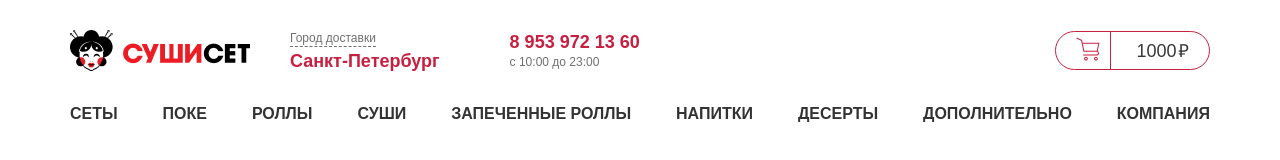
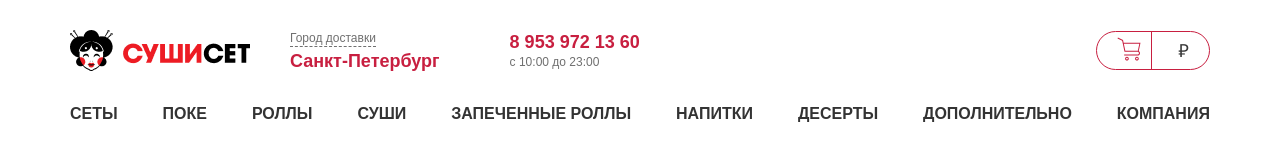
Before and after one commit to UnusualMessage/sushi-application, a React (Create React App) app in the folder sushi-front/: page / in a window 1280 px wide. Shown: the top 160 px of the page. Built offline with nearby package versions, Linux system fonts and the light colour scheme.

Commit message:
Декомпозиция Header

```diff
--- a/sushi-front/src/Main/Components/Base/Header/Header.js
+++ b/sushi-front/src/Main/Components/Base/Header/Header.js
@@ -1,4 +1,8 @@
+import { useState } from 'react';
 import './Header.scss';
+
+import HeaderCart from './HeaderCart';
+import HeaderMenu from './HeaderMenu';
 
 const Header = (props) => {
     return (
@@ -84,31 +88,8 @@ const Header = (props) => {
                             </div>
                         </div>
 
-                        <div className='header-menu'>
-                            <span className='menu-icon'>
-                                <svg version="1.1" xmlns="http://www.w3.org/2000/svg" x="0px" y="0px" viewBox="0 0 384.97 384.97" >
-                                    <path d="M12.03,84.212h360.909c6.641,0,12.03-5.39,12.03-12.03c0-6.641-5.39-12.03-12.03-12.03H12.03 C5.39,60.152,0,65.541,0,72.182C0,78.823,5.39,84.212,12.03,84.212z" />
-                                    <path d="M372.939,180.455H12.03c-6.641,0-12.03,5.39-12.03,12.03s5.39,12.03,12.03,12.03h360.909c6.641,0,12.03-5.39,12.03-12.03 S379.58,180.455,372.939,180.455z" />
-                                    <path d="M372.939,300.758H12.03c-6.641,0-12.03,5.39-12.03,12.03c0,6.641,5.39,12.03,12.03,12.03h360.909 c6.641,0,12.03-5.39,12.03-12.03C384.97,306.147,379.58,300.758,372.939,300.758z" />
-                                </svg>
-                            </span>
-                        </div>
-
-                        <div className='header-cart'>
-                            <a className='cart-link' href="/">
-                                <span className='cart-picture'>
-                                    <svg version="1.1" xmlns="http://www.w3.org/2000/svg" viewBox="0 0 512 512" enable-background="new 0 0 512 512">
-                                        <path d="m464.5,301.1l36.5-178h-359.7l-12.5-59.2-108.4-52.9-9.4,18.7 99,47.8 50,238.8h289c0,0 28.5,17.9 17.5,40.5-4.9,7-12.5,15.6-26.1,15.6h-287.6v20.6h287.7c19.8,0 36.5-10.4 45.9-27 18.4-34.4-21.9-64.9-21.9-64.9zm-286.7-5.7l-32.3-151.6h330.5l-31.3,151.6h-266.9z" />
-                                        <path d="m212.2,422.1c-21.9,0-39.6,17.6-39.6,39.4s17.7,39.4 39.6,39.4 39.6-17.6 39.6-39.4-17.7-39.4-39.6-39.4zm0,58.1c-10.4,0-18.8-8.3-18.8-18.7s8.3-18.7 18.8-18.7 18.8,8.3 18.8,18.7-8.4,18.7-18.8,18.7z" />
-                                        <path d="m424.9,422.1c-21.9,0-39.6,17.6-39.6,39.4s17.7,39.5 39.6,39.5 40.7-17.6 39.6-39.4c0-21.8-17.7-39.5-39.6-39.5zm18.8,39.5c0,10.4-8.3,18.7-18.8,18.7s-18.8-8.3-18.8-18.7 8.3-18.7 18.8-18.7 19.8,8.3 18.8,18.7z" />
-                                    </svg>
-                                </span>
-
-                                <span className='cart-price'>
-                                    1000
-                                </span>
-                            </a>
-                        </div>
+                        <HeaderMenu/>
+                        <HeaderCart />
                     </div>
                 </div>
             </header>
--- a/sushi-front/src/Main/Components/Base/Header/Header.scss
+++ b/sushi-front/src/Main/Components/Base/Header/Header.scss
@@ -273,8 +273,12 @@ $medium: 768px;
 
 @media screen and (max-width: $medium) {
     .header {
+        display: flex;
+        flex-direction: row;
+        justify-content: flex-start;
+        align-items: center;
+
         width: 100vw;
-        @include flexible-row;
 
         .header-wrapper {
             @include flexible-row;
--- /dev/null
+++ b/sushi-front/src/Main/Components/Base/Header/HeaderCart.js
@@ -0,0 +1,26 @@
+import { useState } from "react";
+import { Link } from "react-router-dom";
+
+const HeaderCart = (props) => {
+    const [price, setPrice] = useState(0);
+
+    return (
+        <div className='header-cart'>
+            <Link className='cart-link' to="/">
+                <span className='cart-picture'>
+                    <svg version="1.1" xmlns="http://www.w3.org/2000/svg" viewBox="0 0 512 512" enableBackground="new 0 0 512 512">
+                        <path d="m464.5,301.1l36.5-178h-359.7l-12.5-59.2-108.4-52.9-9.4,18.7 99,47.8 50,238.8h289c0,0 28.5,17.9 17.5,40.5-4.9,7-12.5,15.6-26.1,15.6h-287.6v20.6h287.7c19.8,0 36.5-10.4 45.9-27 18.4-34.4-21.9-64.9-21.9-64.9zm-286.7-5.7l-32.3-151.6h330.5l-31.3,151.6h-266.9z" />
+                        <path d="m212.2,422.1c-21.9,0-39.6,17.6-39.6,39.4s17.7,39.4 39.6,39.4 39.6-17.6 39.6-39.4-17.7-39.4-39.6-39.4zm0,58.1c-10.4,0-18.8-8.3-18.8-18.7s8.3-18.7 18.8-18.7 18.8,8.3 18.8,18.7-8.4,18.7-18.8,18.7z" />
+                        <path d="m424.9,422.1c-21.9,0-39.6,17.6-39.6,39.4s17.7,39.5 39.6,39.5 40.7-17.6 39.6-39.4c0-21.8-17.7-39.5-39.6-39.5zm18.8,39.5c0,10.4-8.3,18.7-18.8,18.7s-18.8-8.3-18.8-18.7 8.3-18.7 18.8-18.7 19.8,8.3 18.8,18.7z" />
+                    </svg>
+                </span>
+
+                <span className='cart-price'>
+                    {props.price}
+                </span>
+            </Link>
+        </div>
+    );
+}
+
+export default HeaderCart;
--- /dev/null
+++ b/sushi-front/src/Main/Components/Base/Header/HeaderMenu.js
@@ -0,0 +1,14 @@
+const HeaderMenu = (props) => {
+    return (
+        <div className='header-menu'>
+            <span className='menu-icon'>
+                <svg version="1.1" xmlns="http://www.w3.org/2000/svg" x="0px" y="0px" viewBox="0 0 384.97 384.97" >
+                    <path d="M12.03,84.212h360.909c6.641,0,12.03-5.39,12.03-12.03c0-6.641-5.39-12.03-12.03-12.03H12.03 C5.39,60.152,0,65.541,0,72.182C0,78.823,5.39,84.212,12.03,84.212z" />
+                    <path d="M372.939,180.455H12.03c-6.641,0-12.03,5.39-12.03,12.03s5.39,12.03,12.03,12.03h360.909c6.641,0,12.03-5.39,12.03-12.03 S379.58,180.455,372.939,180.455z" />
+                    <path d="M372.939,300.758H12.03c-6.641,0-12.03,5.39-12.03,12.03c0,6.641,5.39,12.03,12.03,12.03h360.909 c6.641,0,12.03-5.39,12.03-12.03C384.97,306.147,379.58,300.758,372.939,300.758z" />
+                </svg>
+            </span>
+        </div>
+    );
+}
+export default HeaderMenu;
```
